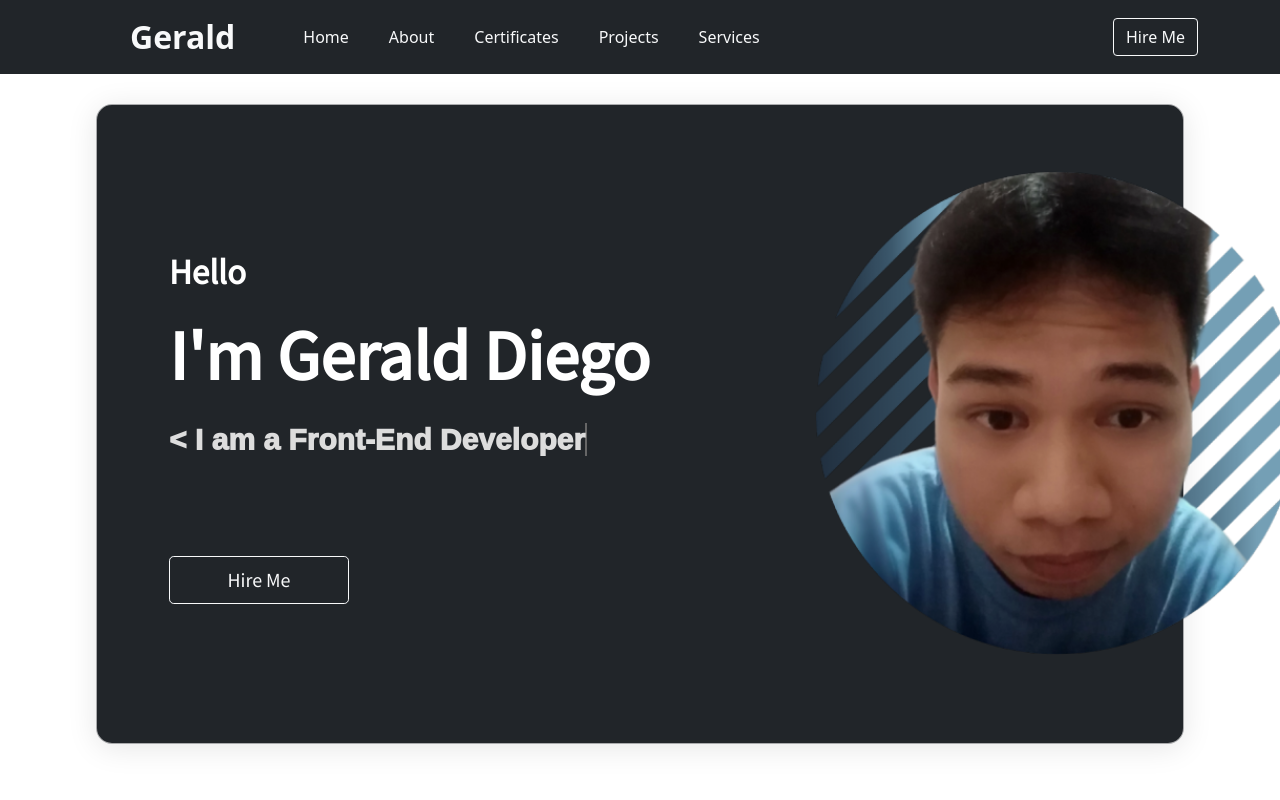
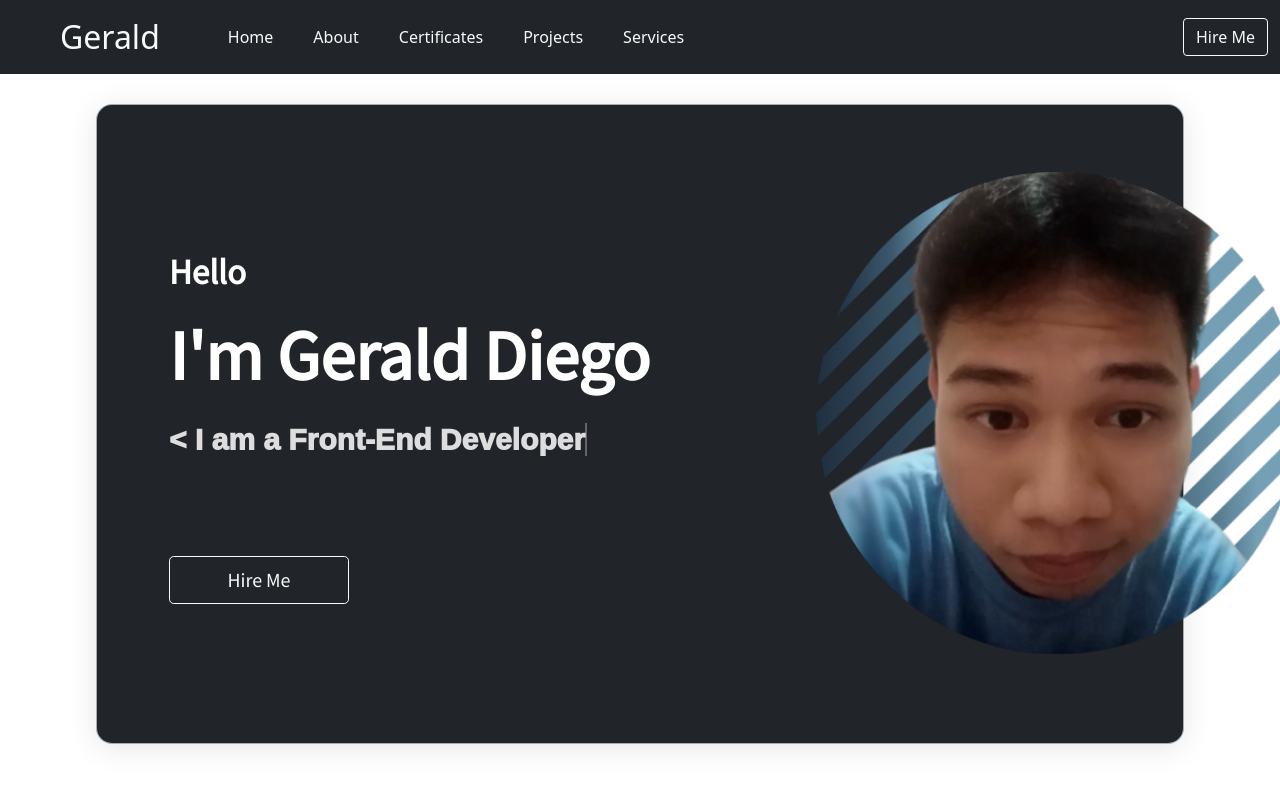
Before and after one commit to gerald-diego54/portfolio.github.io, a React (Create React App) app: page / in a window 1280 px wide. Shown: the top 800 px of the page. Built offline with nearby package versions, Linux system fonts and the light colour scheme; a web font is replaced by a local one.

Commit message:
Portfolio Beta v.0.1

```diff
--- a/package.json
+++ b/package.json
@@ -1,4 +1,5 @@
 {
+  "homepage": "https://gerald-diego54.github.io/portfolio.github.io/",
   "name": "portfolio",
   "version": "0.1.0",
   "private": true,
@@ -27,6 +28,8 @@
     "web-vitals": "^1.1.2"
   },
   "scripts": {
+    "predeploy": "npm run build",
+    "deploy": "gh-pages -d build",
     "start": "react-scripts start",
     "build": "react-scripts build",
     "test": "react-scripts test",
@@ -49,5 +52,8 @@
       "last 1 firefox version",
       "last 1 safari version"
     ]
+  },
+  "devDependencies": {
+    "gh-pages": "^3.2.3"
   }
 }
--- a/src/components/Header.jsx
+++ b/src/components/Header.jsx
@@ -31,7 +31,8 @@ import ShareIcon from '@mui/icons-material/Share';
 import ExpandMoreIcon from '@mui/icons-material/ExpandMore';
 import MoreVertIcon from '@mui/icons-material/MoreVert';
 import 'animate.css';
-import 'bootstrap/dist/css/bootstrap.min.css';
+import "bootstrap/dist/css/bootstrap.css";
+import "bootstrap/dist/js/bootstrap";
 import './css/Media.css';
 
 interface ExpandMoreProps extends IconButtonProps {
@@ -142,8 +143,11 @@ const Header = () => {
 
   return (
     <>
+
+
+
       <nav class="navbar sticky-top navbar-expand-lg navbar-light bg-dark">
-        <div class="container">
+        <div class="container-fluid">
           <a class="navbar-brand text-light fs-2 mx-5" href="#">Gerald</a>
           <button class="navbar-toggler" type="button" data-bs-toggle="collapse" data-bs-target="#navbarSupportedContent" aria-controls="navbarSupportedContent" aria-expanded="false" aria-label="Toggle navigation">
             <span class="navbar-toggler-icon"></span>
@@ -174,6 +178,9 @@ const Header = () => {
           </div>
         </div>
       </nav>
+
+
+
 
       <div id="home" class="container bg">
         <div>
```
Also changed, not shown: 1 other file (tests, documents, lock files or other folders).
